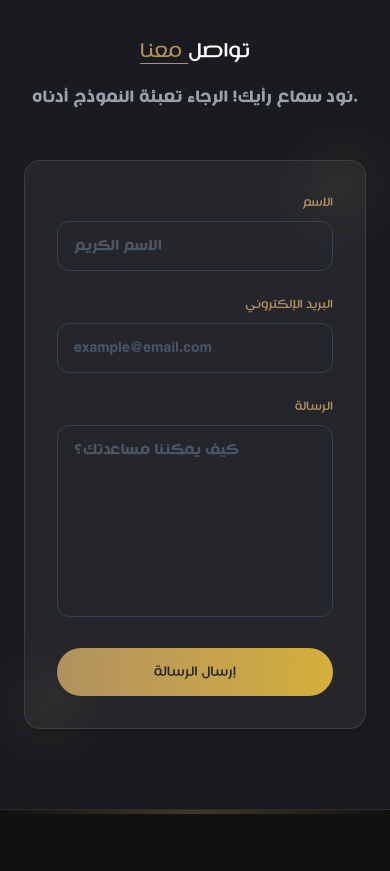
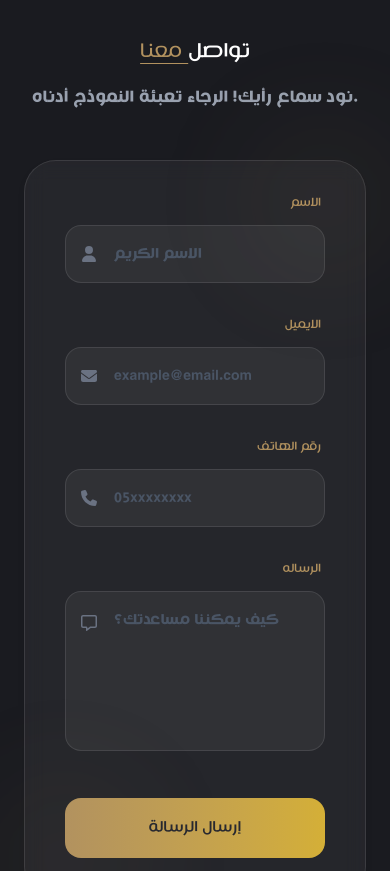
Before and after one commit to AmmarBr/Al-Mughib-Company, a React (Vite) app: page / in a window 390 px wide. Shown: the part 6760-7631 px from the top of the page. Built offline with nearby package versions, Linux system fonts and the light colour scheme.

Commit message:
10th commit

```diff
--- a/src/components/Contact.jsx
+++ b/src/components/Contact.jsx
@@ -1,6 +1,7 @@
 import React from 'react'
 import Swal from 'sweetalert2';
 import { motion } from 'framer-motion';
+import { FaUser, FaEnvelope, FaPhone, FaRegMessage } from 'react-icons/fa6';
 
 export default function Contact() {
 
@@ -68,43 +69,70 @@ export default function Contact() {
             </motion.p>
 
             <motion.form
-                initial={{ opacity: 0, y: 20 }}
-                whileInView={{ opacity: 1, y: 0 }}
+                initial={{ opacity: 0, scale: 0.95 }}
+                whileInView={{ opacity: 1, scale: 1 }}
                 transition={{ delay: 0.4, duration: 0.8 }}
-                className='max-w-2xl mx-auto text-gray-300 pt-8 glass-panel p-8 rounded-2xl relative border border-white/5'
+                className='max-w-3xl mx-auto text-gray-300 pt-8 glass-panel p-10 rounded-[2rem] relative border border-white/10 shadow-2xl'
                 onSubmit={onSubmit}
             >
                 {/* Decorative Elements */}
-                <div className="absolute -top-4 -right-4 w-20 h-20 bg-[var(--brand-gold)]/10 rounded-full blur-xl animate-pulse"></div>
-                <div className="absolute -bottom-4 -left-4 w-20 h-20 bg-[var(--brand-gold)]/10 rounded-full blur-xl animate-pulse delay-700"></div>
+                <div className="absolute -top-10 -right-10 w-40 h-40 bg-[var(--brand-gold)]/10 rounded-full blur-3xl animate-pulse"></div>
+                <div className="absolute -bottom-10 -left-10 w-40 h-40 bg-[var(--brand-gold)]/10 rounded-full blur-3xl animate-pulse delay-700"></div>
 
-                <div className='flex flex-wrap gap-6'>
-                    <div className='w-full md:flex-1 text-right group'>
-                        <label className="text-sm font-bold text-[var(--brand-gold)] mb-2 block">الاسم</label>
-                        <input type="text" name="name" required placeholder="الاسم الكريم"
-                            className='w-full bg-[var(--bg-secondary)]/50 border border-gray-700 rounded-xl px-4 py-3 focus:border-[var(--brand-gold)] focus:bg-[var(--bg-secondary)] focus:outline-none transition-all duration-300 text-white placeholder-gray-600'
-                        />
+                <div className='grid grid-cols-1 md:grid-cols-2 gap-8'>
+                    {/* Name Field */}
+                    <div className='text-right group'>
+                        <label className="text-sm font-bold text-[var(--brand-gold)] mb-3 block px-1">الاسم</label>
+                        <div className="relative">
+                            <input type="text" name="name" required placeholder="الاسم الكريم"
+                                className='w-full bg-white/5 border border-white/10 rounded-2xl px-5 py-4 focus:border-[var(--brand-gold)]/50 focus:bg-white/10 focus:outline-none transition-all duration-300 text-white placeholder-gray-600 pl-12'
+                            />
+                            <FaUser className="absolute left-4 top-1/2 -translate-y-1/2 text-gray-500 group-focus-within:text-[var(--brand-gold)] transition-colors" />
+                        </div>
                     </div>
-                    <div className='w-full md:flex-1 text-right group'>
-                        <label className="text-sm font-bold text-[var(--brand-gold)] mb-2 block">البريد الإلكتروني</label>
-                        <input type="email" name="email" required placeholder="example@email.com"
-                            className='w-full bg-[var(--bg-secondary)]/50 border border-gray-700 rounded-xl px-4 py-3 focus:border-[var(--brand-gold)] focus:bg-[var(--bg-secondary)] focus:outline-none transition-all duration-300 text-white placeholder-gray-600'
-                        />
+
+                    {/* Email Field */}
+                    <div className='text-right group'>
+                        <label className="text-sm font-bold text-[var(--brand-gold)] mb-3 block px-1">الايميل</label>
+                        <div className="relative">
+                            <input type="email" name="email" required placeholder="example@email.com"
+                                className='w-full bg-white/5 border border-white/10 rounded-2xl px-5 py-4 focus:border-[var(--brand-gold)]/50 focus:bg-white/10 focus:outline-none transition-all duration-300 text-white placeholder-gray-600 pl-12'
+                            />
+                            <FaEnvelope className="absolute left-4 top-1/2 -translate-y-1/2 text-gray-500 group-focus-within:text-[var(--brand-gold)] transition-colors" />
+                        </div>
                     </div>
                 </div>
-                <div className='my-6 text-right group'>
-                    <label className="text-sm font-bold text-[var(--brand-gold)] mb-2 block">الرسالة</label>
-                    <textarea name="message" id="contact-message" required placeholder="كيف يمكننا مساعدتك؟"
-                        className='w-full bg-[var(--bg-secondary)]/50 border border-gray-700 rounded-xl px-4 py-3 h-48 resize-none focus:border-[var(--brand-gold)] focus:bg-[var(--bg-secondary)] focus:outline-none transition-all duration-300 text-white placeholder-gray-600'
-                    />
+
+                {/* Phone Field */}
+                <div className='mt-8 text-right group'>
+                    <label className="text-sm font-bold text-[var(--brand-gold)] mb-3 block px-1">رقم الهاتف</label>
+                    <div className="relative">
+                        <input type="tel" name="phone" required placeholder="05xxxxxxxx"
+                            className='w-full bg-white/5 border border-white/10 rounded-2xl px-5 py-4 focus:border-[var(--brand-gold)]/50 focus:bg-white/10 focus:outline-none transition-all duration-300 text-white placeholder-gray-600 pl-12'
+                        />
+                        <FaPhone className="absolute left-4 top-1/2 -translate-y-1/2 text-gray-500 group-focus-within:text-[var(--brand-gold)] transition-colors" />
+                    </div>
                 </div>
+
+                {/* Message Field */}
+                <div className='mt-8 mb-10 text-right group'>
+                    <label className="text-sm font-bold text-[var(--brand-gold)] mb-3 block px-1">الرساله</label>
+                    <div className="relative">
+                        <textarea name="message" id="contact-message" required placeholder="كيف يمكننا مساعدتك؟"
+                            className='w-full bg-white/5 border border-white/10 rounded-2xl px-5 py-4 h-40 resize-none focus:border-[var(--brand-gold)]/50 focus:bg-white/10 focus:outline-none transition-all duration-300 text-white placeholder-gray-600 pl-12'
+                        />
+                        <FaRegMessage className="absolute left-4 top-6 text-gray-500 group-focus-within:text-[var(--brand-gold)] transition-colors" />
+                    </div>
+                </div>
+
                 <motion.button
-                    whileHover={{ scale: 1.02 }}
+                    whileHover={{ scale: 1.02, boxShadow: "0 0 30px rgba(178,146,95,0.3)" }}
                     whileTap={{ scale: 0.98 }}
                     type="submit"
-                    className='bg-gradient-to-r from-[var(--brand-gold)] to-[#d4af37] text-[#27282f] py-3 px-12 rounded-full font-bold hover:shadow-[0_0_20px_rgba(178,146,95,0.4)] transition-all duration-300 w-full md:w-auto'
+                    className='relative overflow-hidden group bg-gradient-to-r from-[var(--brand-gold)] to-[#d4af37] text-[#27282f] py-4 px-16 rounded-2xl font-bold transition-all duration-500 w-full md:w-auto text-lg'
                 >
-                    {result ? result : "إرسال الرسالة"}
+                    <span className="relative z-10">{result ? result : "إرسال الرسالة"}</span>
+                    <div className="absolute inset-0 w-full h-full bg-white/20 -skew-x-[45deg] translate-x-[-150%] group-hover:translate-x-[150%] transition-transform duration-700"></div>
                 </motion.button>
             </motion.form>
         </div>
```
